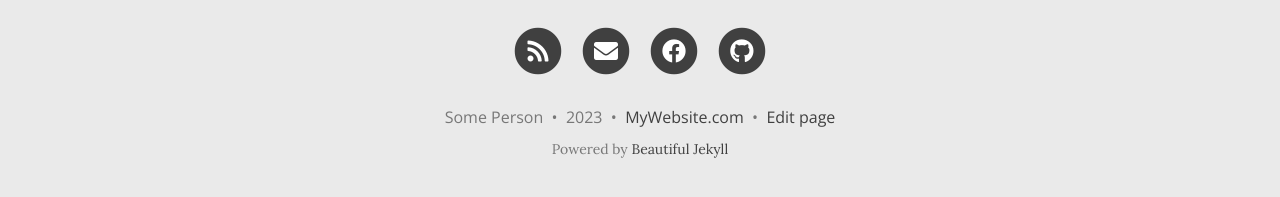
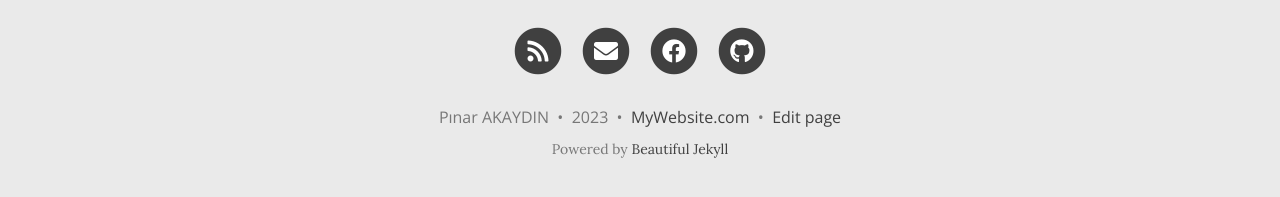
Before and after one commit to GeriDonusumFarkindaligi/GeriDonusumFarkindaligi.github.io, a Jekyll site: the page built from index.html, in a window 1280 px wide and 900 px high, scrolled down 523 px. Shown: the part 690-887 px from the top of the window. Built offline with Jekyll 4.4.1, drawn with Linux system fonts in a browser that asks for light colours; nearby versions of some CDN libraries; the list of posts is cut into pages by our own code; comment, search, counter and statistics services are not loaded.

Commit message:
Update _config.yml

```diff
--- a/_config.yml
+++ b/_config.yml
@@ -13,7 +13,7 @@
 title: Geri Dönüşüm
 
 # Your name to show in the footer
-author: Some Person
+author: Pınar AKAYDIN
 
 ###############################################
 # --- List of links in the navigation bar --- #
```
